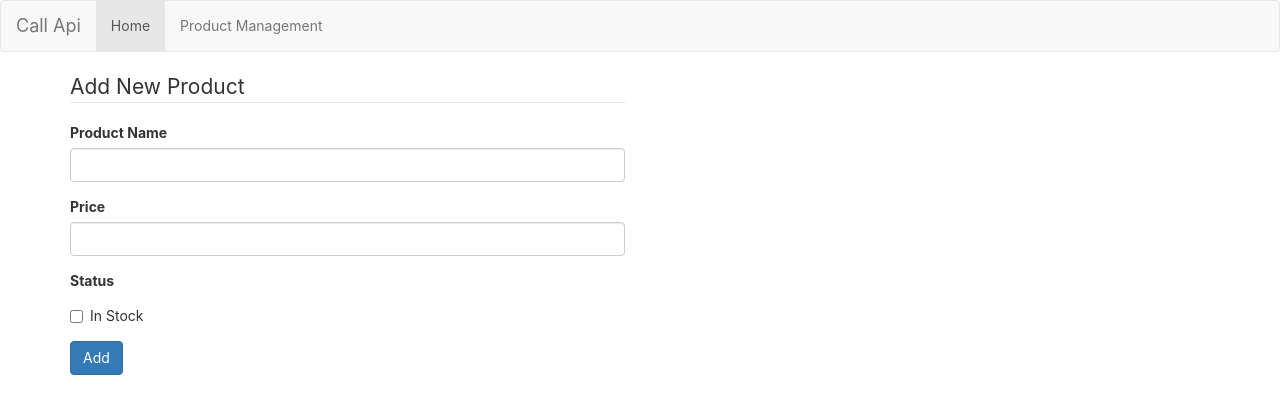
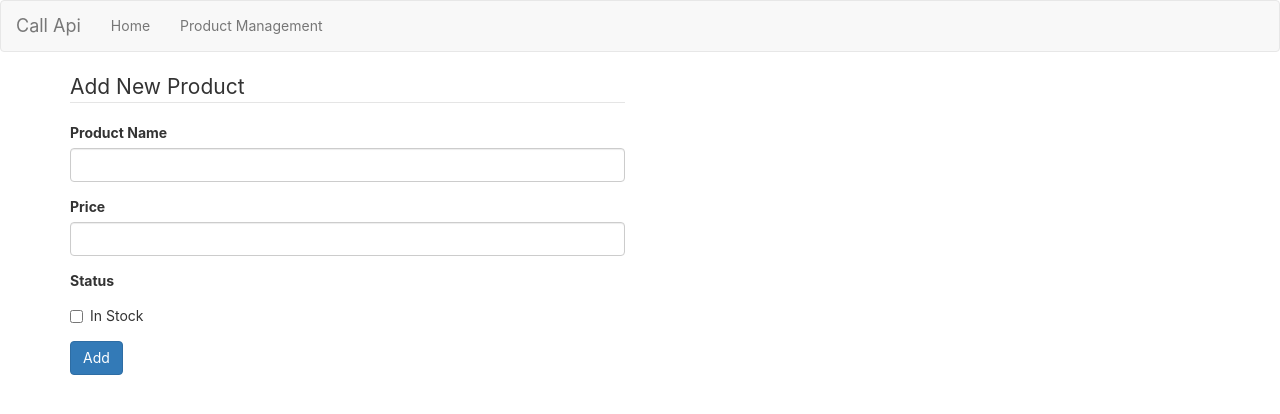
Before and after one commit to phantuantu24/reactJs-products-management-with-call-api, a React (Create React App) app: page /product/add in a window 1280 px wide. Shown: the top 414 px of the page. Built offline with nearby package versions, Linux system fonts and the light colour scheme.

Commit message:
finish add all router include customLink

```diff
--- a/src/components/Menu/Menu.js
+++ b/src/components/Menu/Menu.js
@@ -1,18 +1,57 @@
 import React, { Component } from 'react';
 import './Menu.css';
+import { Route, Link } from 'react-router-dom'
 
+const menus = [
+  {
+    name: 'Home',
+    exact: true,
+    to: '/'
+  },
+  {
+    name: 'Product Management',
+    exact: false,
+    to: '/product-list'
+  }
+]
+
+const MyCustomLink = ({ label, to, activeOnlyWhenExact }) => {
+  return (
+    <Route path={to} exact={activeOnlyWhenExact} children={({ match }) => {
+      const active = match ? 'active' : ''
+      return (
+        <li className={active}>
+          <Link to={to}>
+            {label}
+          </Link>
+        </li>
+      )
+    }}/>
+  )
+}
+
+const showMenu = (menus) => {
+  var result = null
+  if (menus.length > 0) {
+    result = menus.map((menu, index) => (
+      <MyCustomLink
+        key={index}
+        label={menu.name}
+        activeOnlyWhenExact={menu.exact}
+        to={menu.to}
+      />
+    ))
+  }
+  return result
+}
 class Menu extends Component {
+
   render() {
     return (
       <div className="navbar navbar-default">
-        <a className="navbar-brand">Call Api</a>
+        <Link className="navbar-brand" to="/">Call Api</Link>
         <ul className="nav navbar-nav">
-          <li className="active">
-            <a>Home</a>
-          </li>
-          <li>
-            <a>Product Management</a>
-          </li>
+          { showMenu(menus) }
         </ul>
       </div>
     );
```
